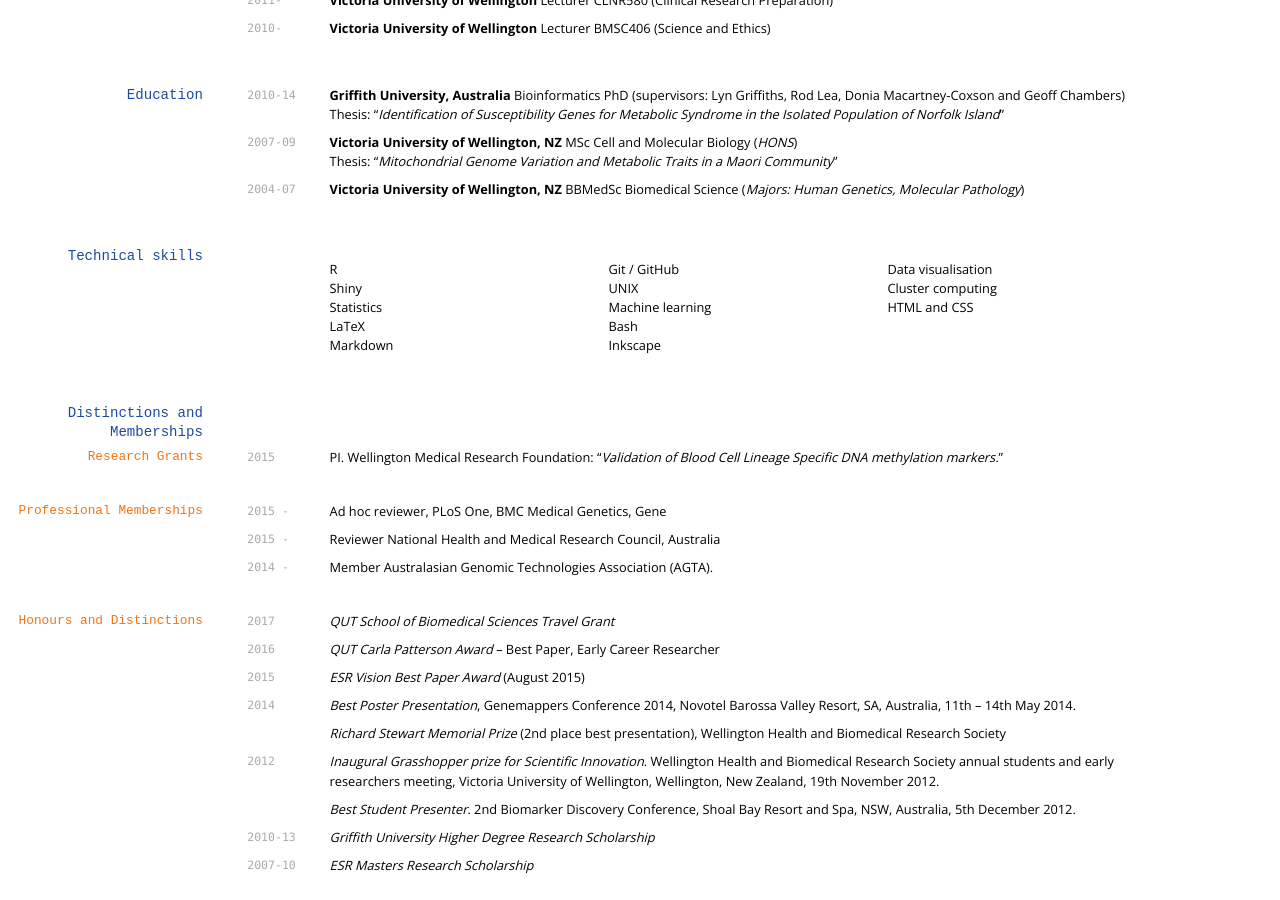
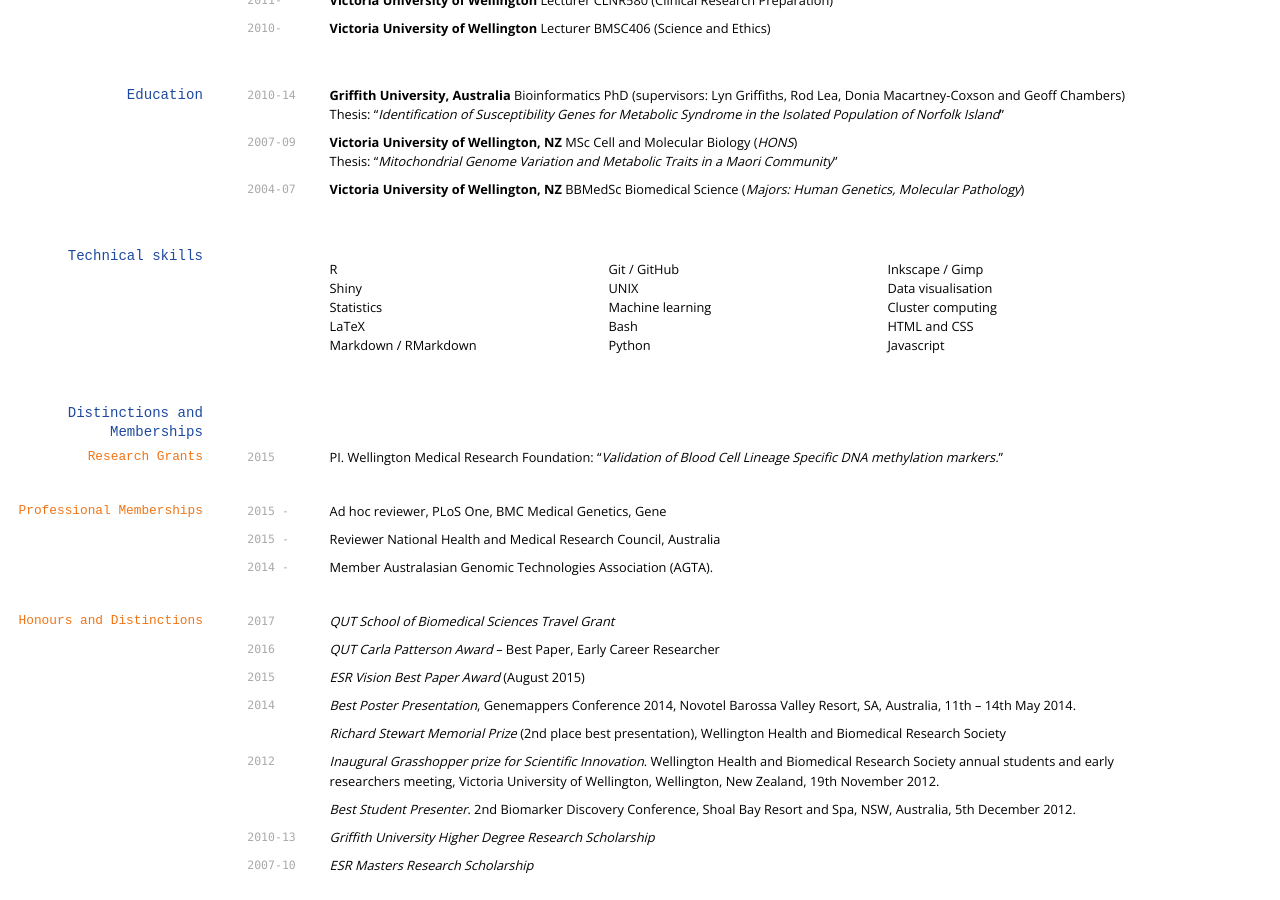
Before and after one commit to sirselim/Miles_CV, a Jekyll site: the page built from index.md, in a window 1280 px wide and 900 px high, scrolled down 445 px. Built offline with Jekyll 4.4.1, drawn with Linux system fonts in a browser that asks for light colours; some web fonts are replaced.

```diff
--- a/index.md
+++ b/index.md
@@ -54,15 +54,17 @@ __Victoria University of Wellington, NZ__ BBMedSc Biomedical Science (_Majors: H
 * Shiny
 * Statistics
 * LaTeX
-* Markdown
+* Markdown / RMarkdown
 * Git / GitHub
 * UNIX
 * Machine learning
 * Bash
-* Inkscape
+* Python
+* Inkscape / Gimp
 * Data visualisation
 * Cluster computing
 * HTML and CSS
+* Javascript
 
 
 ## Distinctions and Memberships
```
